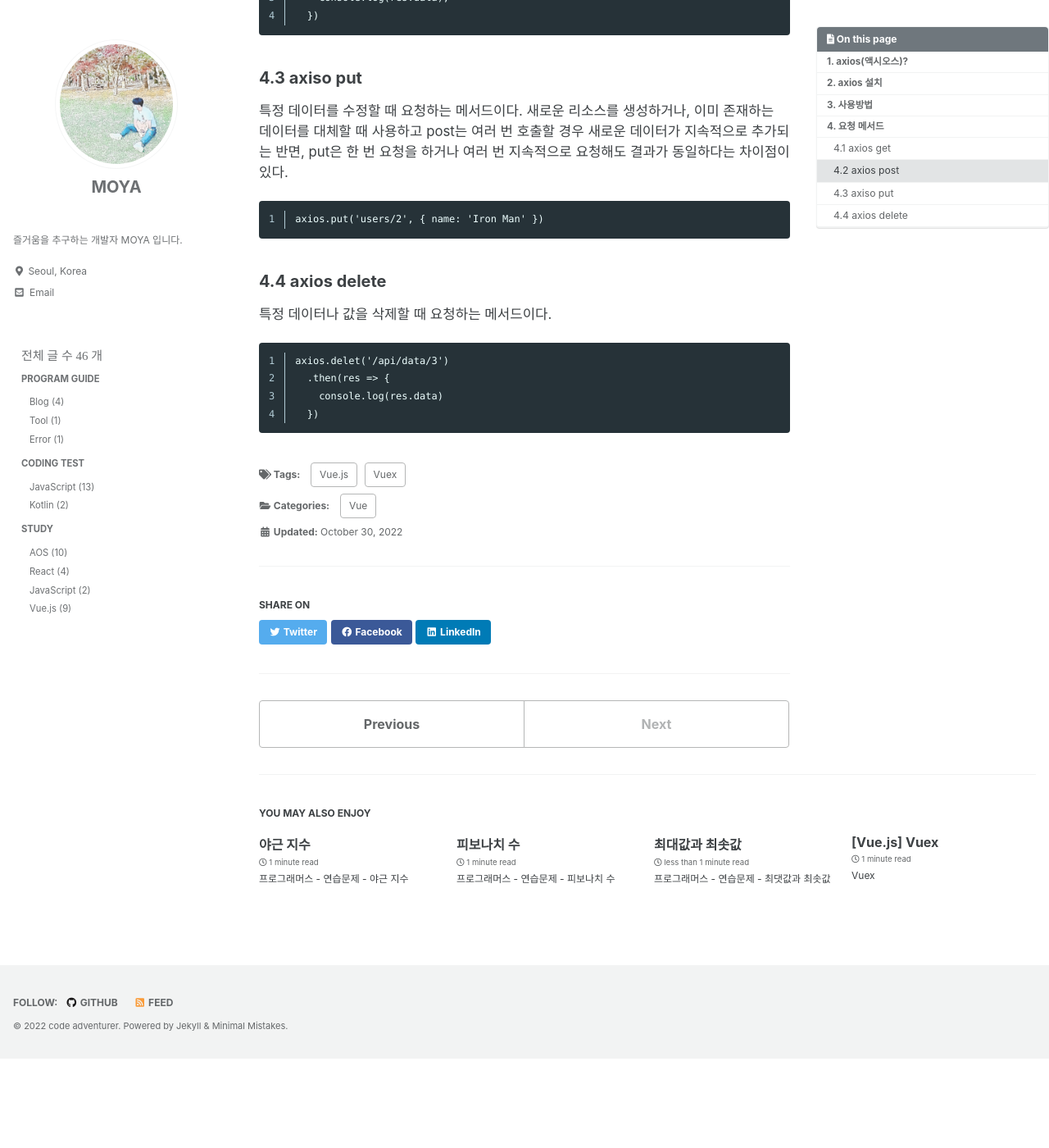
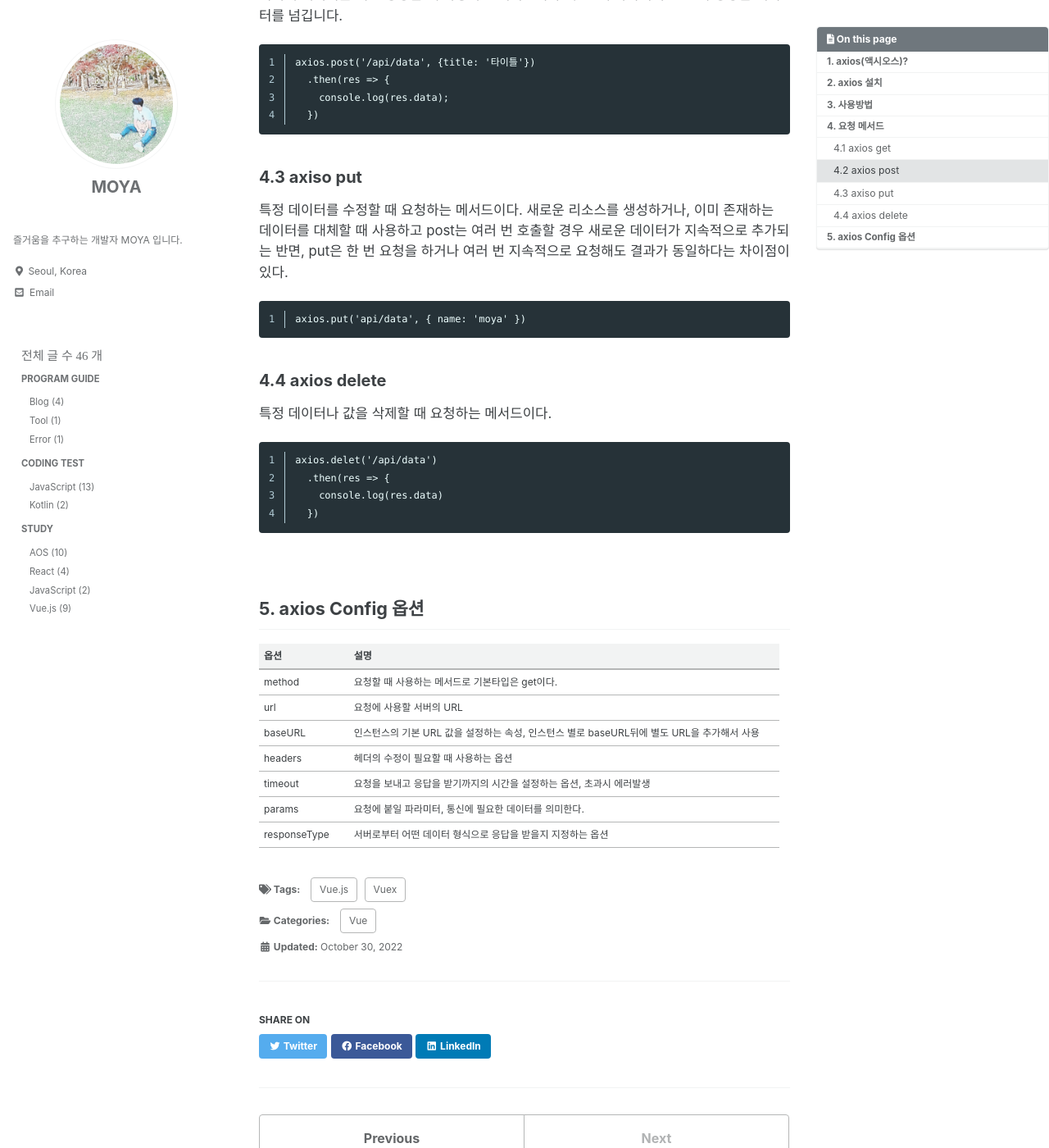
Before and after one commit to kdc7140/kdc7140.github.io, a Jekyll site: the page built from _posts/study/2022-10-30-vue009.md, in a window 1280 px wide and 1400 px high, scrolled down 1499 px. Shown: the whole window at 82% size. Built offline with Jekyll 4.4.1, drawn with Linux system fonts in a browser that asks for light colours; cached includes are drawn as plain includes; some web fonts are replaced; before the commit the page ends 2790 px from its top, so only the background shows below that.

Commit message:
add axios contents

````diff
--- a/_posts/study/2022-10-30-vue009.md
+++ b/_posts/study/2022-10-30-vue009.md
@@ -18,12 +18,15 @@ tags:
 
 axios는 뷰에서 권고하는 Promise 기반의 HTTP 통신 라이브러리이다.
 
+<br/>
 
 ## 2. axios 설치
 
 ```
 npm install axios
 ```
+
+<br/>
 
 
 ## 3. 사용방법
@@ -42,6 +45,8 @@ axios.get('/api/data/sample')
     consonle.log(`error : ${error}`);
   })
 ```
+
+<br/>
 
 ## 4. 요청 메서드
 
@@ -76,7 +81,7 @@ axios.post('/api/data', {title: '타이틀'})
 특정 데이터를 수정할 때 요청하는 메서드이다. 새로운 리소스를 생성하거나, 이미 존재하는 데이터를 대체할 때 사용하고 post는 여러 번 호출할 경우 새로운 데이터가 지속적으로 추가되는 반면, put은 한 번 요청을 하거나 여러 번 지속적으로 요청해도 결과가 동일하다는 차이점이 있다.
 
 ```
-axios.put('users/2', { name: 'Iron Man' })
+axios.put('api/data', { name: 'moya' })
 ```
 
 
@@ -85,8 +90,23 @@ axios.put('users/2', { name: 'Iron Man' })
 특정 데이터나 값을 삭제할 때 요청하는 메서드이다.
 
 ```
-axios.delet('/api/data/3')
+axios.delet('/api/data')
   .then(res => {
     console.log(res.data)
   })
 ```
+
+<br/>
+
+
+## 5. axios Config 옵션
+
+|옵션|설명|
+|------|---|
+|method|요청할 때 사용하는 메서드로 기본타입은 get이다.|
+|url|요청에 사용할 서버의 URL|
+|baseURL|인스턴스의 기본 URL 값을 설정하는 속성, 인스턴스 별로 baseURL뒤에 별도 URL을 추가해서 사용|
+|headers|헤더의 수정이 필요할 때 사용하는 옵션|
+|timeout|요청을 보내고 응답을 받기까지의 시간을 설정하는 옵션, 초과시 에러발생|
+|params|요청에 붙일 파라미터, 통신에 필요한 데이터를 의미한다.|
+|responseType|서버로부터 어떤 데이터 형식으로 응답을 받을지 지정하는 옵션|
````
